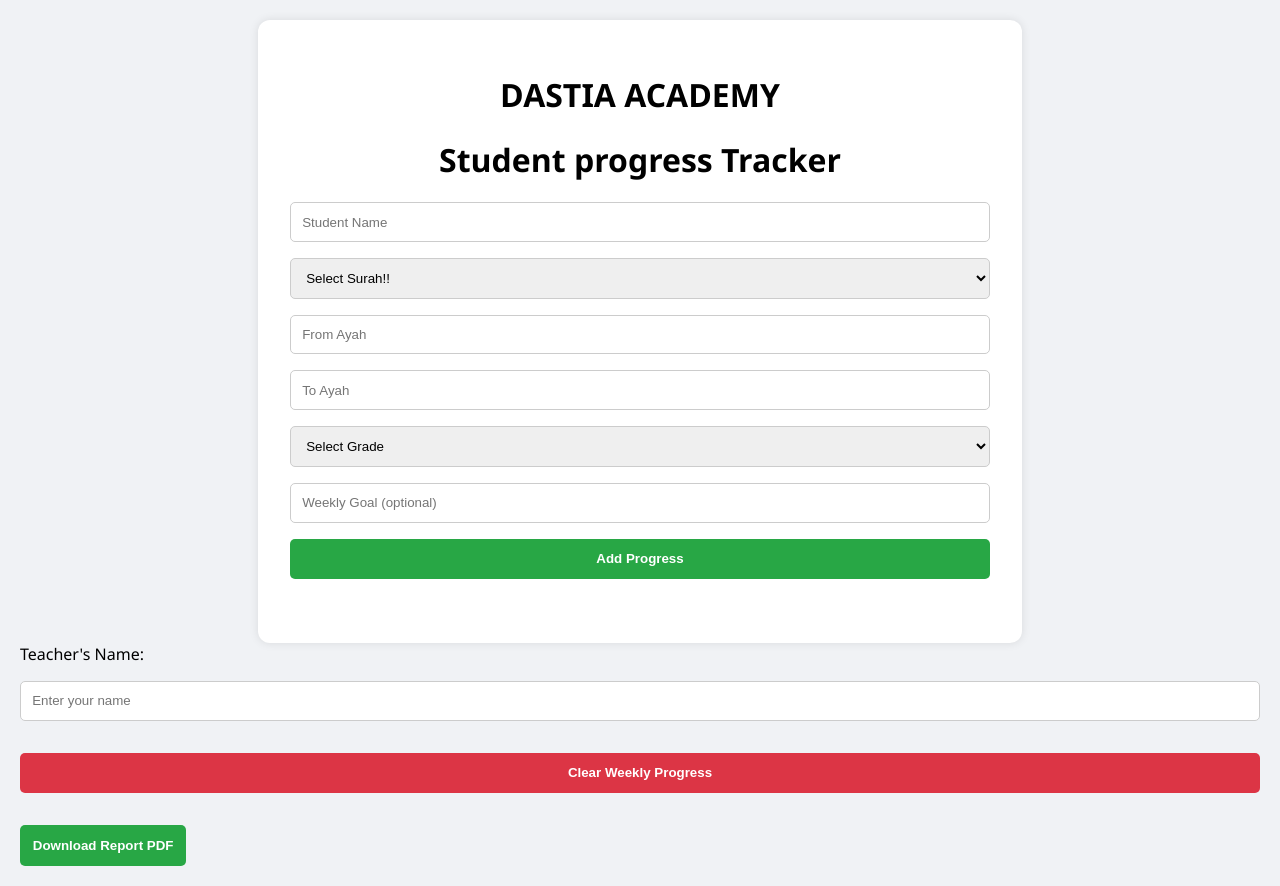
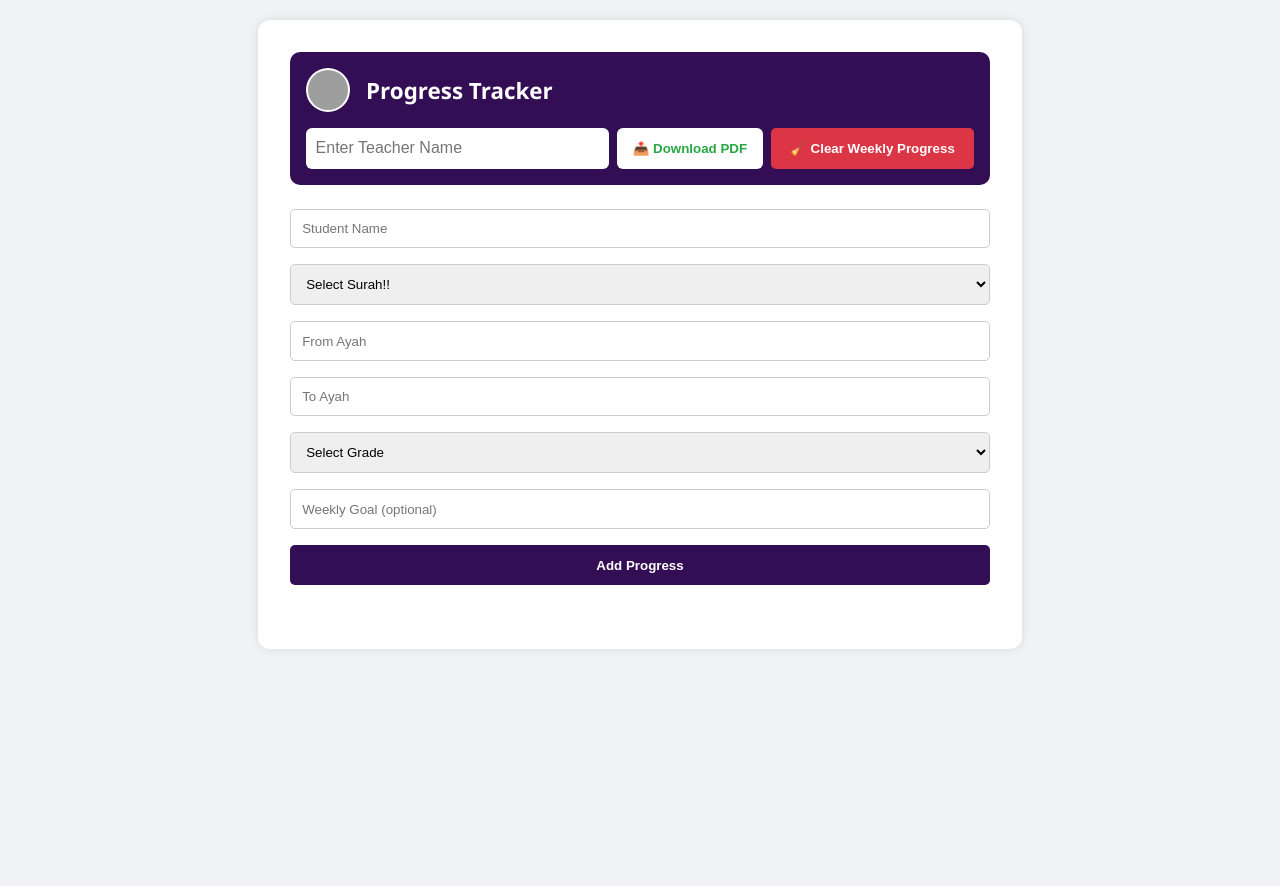
Before and after one commit to Hackerolley/progress-tracker, a plain HTML site: page index.html in a window 1280 px wide. After the commit the page ends 800 px from the top, so only its background shows below. Drawn offline with nearby package versions, Linux system fonts and the light colour scheme; grey boxes are pictures that could not be loaded.

Commit message:
header  changed

```diff
--- a/index.html
+++ b/index.html
@@ -13,8 +13,20 @@
 <body>
 
   <div class="container">
-    <h1>DASTIA ACADEMY</h1>
-    <h1>Student progress Tracker</h1>
+
+    <header class="tracker-header">
+  <div class="logo-title">
+    <img src="https://i.ibb.co/Xrv6hSRQ/dastia-logo.jpg" alt="Daarusalam Logo" class="logo">
+    <h1>Progress Tracker</h1>
+  </div>
+
+  <div class="header-actions">
+    <input type="text" id="teacherName" placeholder="Enter Teacher Name" class="teacher-input" />
+    <button onclick="downloadPDF()">📤 Download PDF</button>
+    <button id="clearProgressBtn" class="clear-btn">🧹 Clear Weekly Progress</button>
+  </div>
+</header>
+
 
     <form id="progressForm">
       <input type="text" id="studentName" placeholder="Student Name" required />
@@ -41,19 +53,6 @@
 
     <div id="studentsList"></div>
   </div>
-<form id="progressForm">
-  <label for="teacherName">Teacher's Name:</label>
-  <input type="text" id="teacherName" placeholder="Enter your name" required>
-  <button id="clearProgressBtn" style="background:#dc3545; color:white; margin-top:1rem;">Clear Weekly Progress</button>
-
-
-  <!-- existing fields -->
-  <!-- ... -->
-</form>
-
-<!-- Add a button to download PDF -->
-<button onclick="downloadPDF()">Download Report PDF</button>
-
 <script>
 // Your existing JavaScript...
 
--- a/script.js
+++ b/script.js
@@ -233,12 +233,3 @@ function generatePDF() {
     alert("Logo failed to load. Please check the URL or try another image.");
   };
 }
-
-document.getElementById("clearProgressBtn").addEventListener("click", () => {
-  const confirmClear = confirm("Are you sure you want to clear all students' progress for a new week?");
-  if (!confirmClear) return;
-
-  students = [];
-  saveToLocal();
-  renderStudents();
-});
--- a/style.css
+++ b/style.css
@@ -31,7 +31,7 @@ input, select {
 }
 
 button {
-  background: #28a745;
+  background: #330e55;
   color: white;
   padding: 0.8rem;
   border: none;
@@ -45,7 +45,7 @@ button {
   margin-bottom: 1rem;
   padding: 1rem;
   border-radius: 8px;
-  border-left: 5px solid #28a745;
+  border-left: 5px solid #330e55;
 }
 
 .progress-bar {
@@ -58,7 +58,8 @@ button {
 
 .progress-fill {
   height: 100%;
-  background-color: #28a745;
+  background: #330e55;
+  background-color: #3e6d49;
   text-align: center;
   color: white;
   line-height: 20px;
@@ -106,3 +107,89 @@ button {
 #clearProgressBtn:hover {
   background-color: #c82333;
 }
+
+.tracker-header {
+  background: #330e55;
+  color: white;
+  padding: 1rem;
+  border-radius: 10px;
+  margin-bottom: 1.5rem;
+  display: flex;
+  flex-direction: column;
+  gap: 1rem;
+}
+
+.logo-title {
+  display: flex;
+  align-items: center;
+  gap: 1rem;
+}
+
+.logo-title img.logo {
+  width: 40px;
+  height: 40px;
+  border-radius: 50%;
+  object-fit: cover;
+  background: white;
+  padding: 2px;
+}
+
+.logo-title h1 {
+  font-size: 1.4rem;
+  margin: 0;
+}
+
+.header-actions {
+  display: flex;
+  flex-wrap: wrap;
+  gap: 0.5rem;
+}
+
+.teacher-input {
+  flex: 1 1 200px;
+  padding: 0.6rem;
+  border: none;
+  border-radius: 6px;
+  font-size: 1rem;
+}
+
+.header-actions button {
+  background: white;
+  color: #28a745;
+  border: none;
+  padding: 0.6rem 1rem;
+  border-radius: 6px;
+  font-weight: bold;
+  cursor: pointer;
+  transition: background 0.3s ease;
+}
+
+.header-actions button:hover {
+  background: #f1f1f1;
+}
+
+.clear-btn {
+  background: #dc3545;
+  color: white;
+}
+
+.clear-btn:hover {
+  background: #c82333;
+}
+
+/* Mobile Responsive */
+@media (max-width: 600px) {
+  .logo-title h1 {
+    font-size: 1.2rem;
+  }
+
+  .header-actions {
+    flex-direction: column;
+    align-items: stretch;
+  }
+
+  .header-actions button,
+  .teacher-input {
+    width: 100%;
+  }
+}
```
